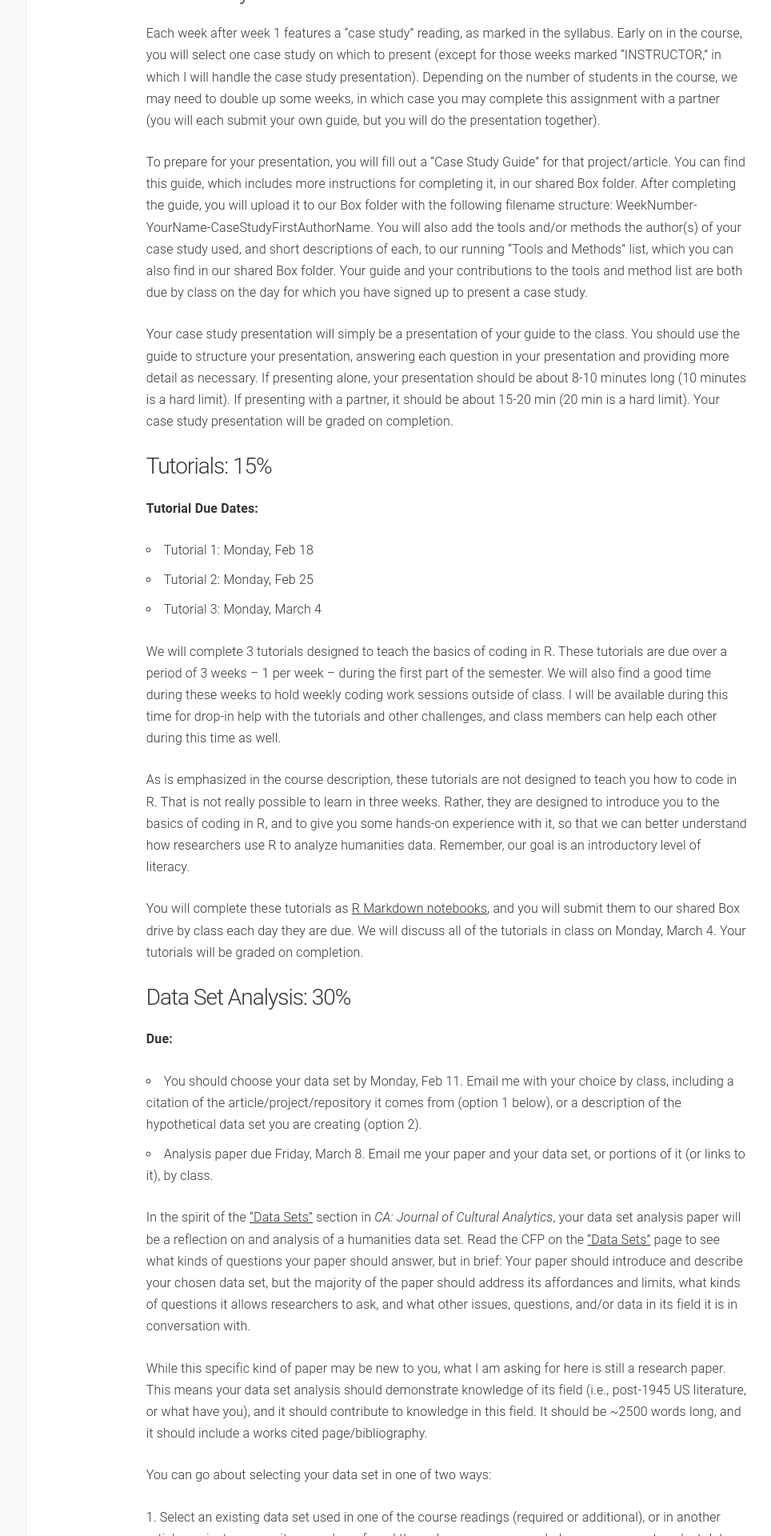
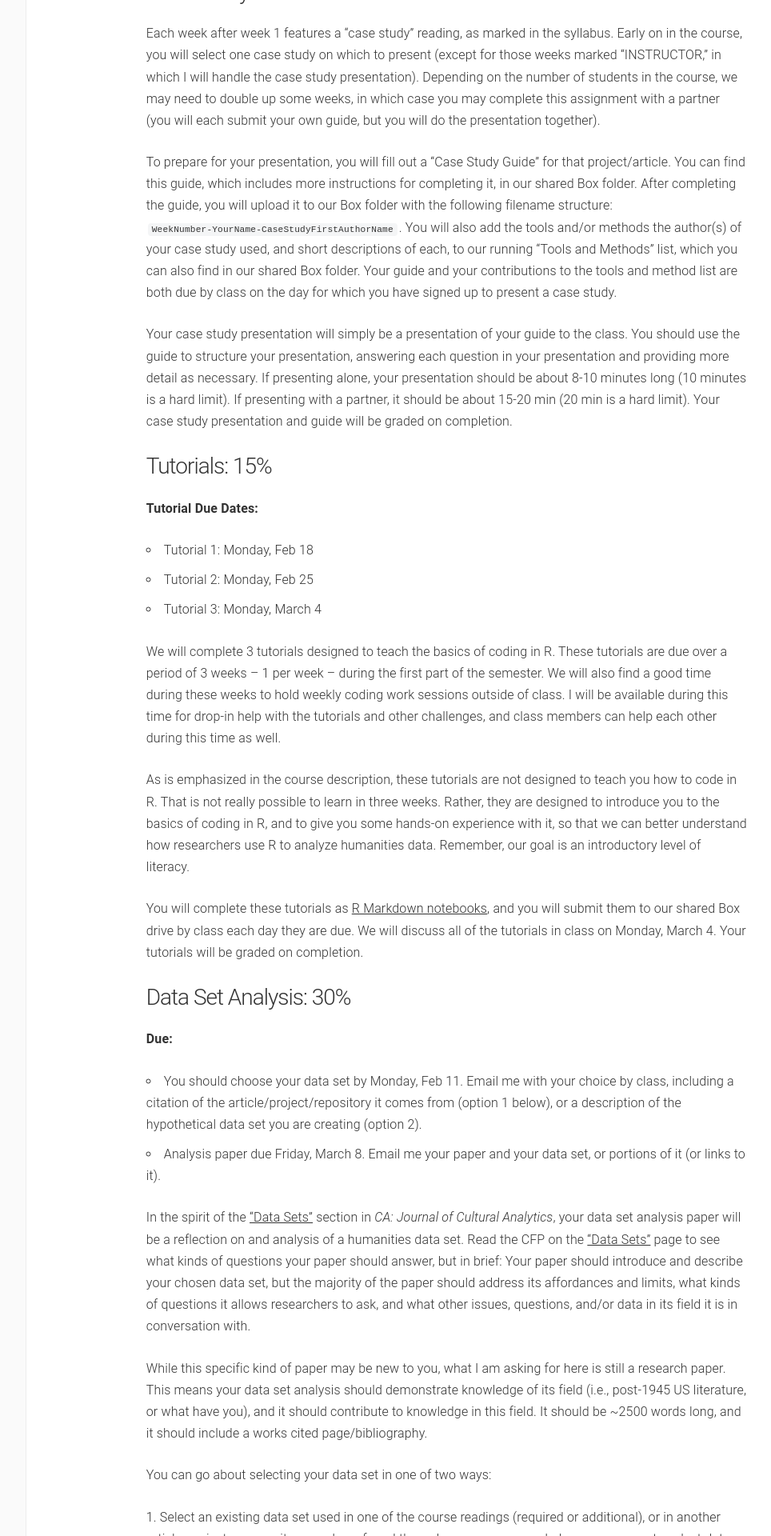
Before and after one commit to lcthomas/eng682s19, a Jekyll site: the page built from requirements.md, in a window 1280 px wide. Shown: the part 895-2815 px from the top of the page at 80% size, without its empty margins (180-1144 px from the left). Built offline with Jekyll 4.4.1, drawn with Linux system fonts in a browser that asks for light colours; some of the changed text lies outside the part shown.

Commit message:
assignment edits

```diff
--- a/requirements.md
+++ b/requirements.md
@@ -21,9 +21,9 @@ As with any graduate course, you are expected to do the reading for, attend, and
 ### Case Study Presentation and Guide: 10%
 Each week after week 1 features a "case study" reading, as marked in the syllabus. Early on in the course, you will select one case study on which to present (except for those weeks marked "INSTRUCTOR," in which I will handle the case study presentation). Depending on the number of students in the course, we may need to double up some weeks, in which case you may complete this assignment with a partner (you will each submit your own guide, but you will do the presentation together).
 
-To prepare for your presentation, you will fill out a "Case Study Guide" for that project/article. You can find this guide, which includes more instructions for completing it, in our shared Box folder. After completing the guide, you will upload it to our Box folder with the following filename structure: WeekNumber-YourName-CaseStudyFirstAuthorName. You will also add the tools and/or methods the author(s) of your case study used, and short descriptions of each, to our running "Tools and Methods" list, which you can also find in our shared Box folder. Your guide and your contributions to the tools and method list are both due by class on the day for which you have signed up to present a case study.
+To prepare for your presentation, you will fill out a "Case Study Guide" for that project/article. You can find this guide, which includes more instructions for completing it, in our shared Box folder. After completing the guide, you will upload it to our Box folder with the following filename structure: `WeekNumber-YourName-CaseStudyFirstAuthorName`. You will also add the tools and/or methods the author(s) of your case study used, and short descriptions of each, to our running "Tools and Methods" list, which you can also find in our shared Box folder. Your guide and your contributions to the tools and method list are both due by class on the day for which you have signed up to present a case study.
 
-Your case study presentation will simply be a presentation of your guide to the class. You should use the guide to structure your presentation, answering each question in your presentation and providing more detail as necessary. If presenting alone, your presentation should be about 8-10 minutes long (10 minutes is a hard limit). If presenting with a partner, it should be about 15-20 min (20 min is a hard limit). Your case study presentation will be graded on completion.
+Your case study presentation will simply be a presentation of your guide to the class. You should use the guide to structure your presentation, answering each question in your presentation and providing more detail as necessary. If presenting alone, your presentation should be about 8-10 minutes long (10 minutes is a hard limit). If presenting with a partner, it should be about 15-20 min (20 min is a hard limit). Your case study presentation and guide will be graded on completion.
 
 ### Tutorials: 15%
 **Tutorial Due Dates:**
@@ -40,7 +40,7 @@ You will complete these tutorials as [R Markdown notebooks](https://bookdown.org
 ### Data Set Analysis: 30%
 **Due:**
 * You should choose your data set by Monday, Feb 11. Email me with your choice by class, including a citation of the article/project/repository it comes from (option 1 below), or a description of the hypothetical data set you are creating (option 2).
-* Analysis paper due Friday, March 8. Email me your paper and your data set, or portions of it (or links to it), by class.
+* Analysis paper due Friday, March 8. Email me your paper and your data set, or portions of it (or links to it).
 
 In the spirit of the ["Data Sets"](http://culturalanalytics.org/2017/10/introducing-data-sets-a-new-section/) section in _CA: Journal of Cultural Analytics_, your data set analysis paper will be a reflection on and analysis of a humanities data set. Read the CFP on the ["Data Sets"](http://culturalanalytics.org/2017/10/introducing-data-sets-a-new-section/) page to see what kinds of questions your paper should answer, but in brief: Your paper should introduce and describe your chosen data set, but the majority of the paper should address its affordances and limits, what kinds of questions it allows researchers to ask, and what other issues, questions, and/or data in its field it is in conversation with.
 
```
Also changed, not shown: other parts of requirements.md (+1 -1 lines).
